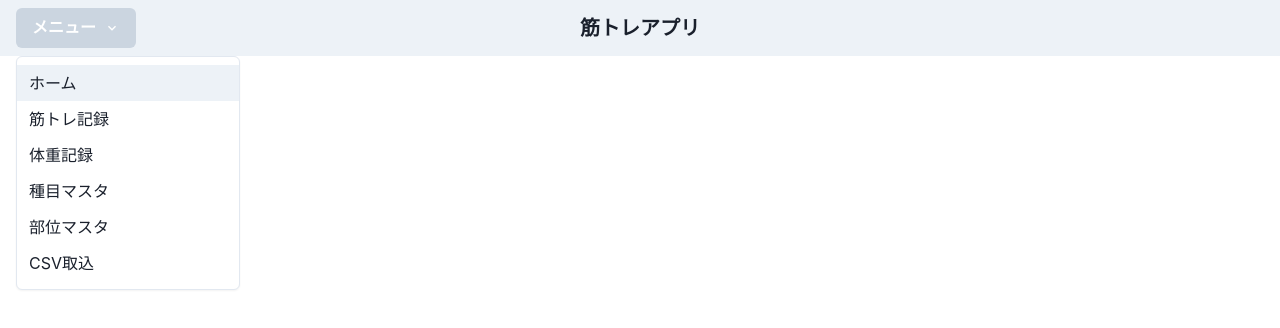
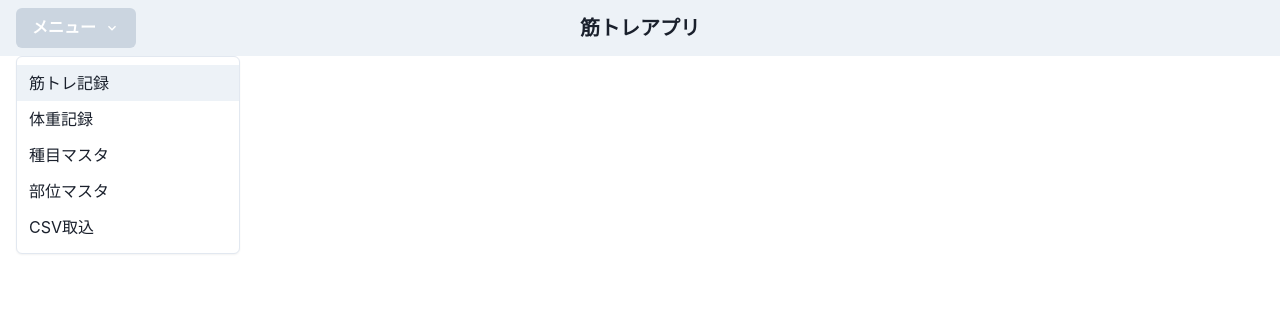
Before and after one commit to kamorin-19/muscle-frontend, a Next.js app in the folder muscle-frontend/: page / in a window 1280 px wide. Both pictures are taken after a click on the button "メニュー". Shown: the top 328 px of the page. Built offline with nearby package versions, Linux system fonts and the light colour scheme.

Commit message:
feat:ページを整理

```diff
--- a/muscle-frontend/src/app/components/Menu.tsx
+++ b/muscle-frontend/src/app/components/Menu.tsx
@@ -9,12 +9,11 @@ export const CustomMenu = () => {
         メニュー
       </MenuButton>
       <MenuList>
-        <MenuItem as={Link} href="/home">ホーム</MenuItem>
-        <MenuItem as={Link} href="/workout-record">筋トレ記録</MenuItem>
-        <MenuItem as={Link} href="/weight-record">体重記録</MenuItem>
-        <MenuItem as={Link} href="/exercise-master">種目マスタ</MenuItem>
-        <MenuItem as={Link} href="/body-part-master">部位マスタ</MenuItem>
-        <MenuItem as={Link} href="/import-csv">CSV取込</MenuItem>
+        <MenuItem as={Link} href="/templates/workout-record">筋トレ記録</MenuItem>
+        <MenuItem as={Link} href="/templates/weight-record">体重記録</MenuItem>
+        <MenuItem as={Link} href="/templates/exercise-master">種目マスタ</MenuItem>
+        <MenuItem as={Link} href="/templates/body-part-master">部位マスタ</MenuItem>
+        <MenuItem as={Link} href="/templates/import-csv">CSV取込</MenuItem>
       </MenuList>
     </Menu>
   );
--- a/muscle-frontend/src/app/page.tsx
+++ b/muscle-frontend/src/app/page.tsx
@@ -6,7 +6,6 @@ export default function Home() {
   return (
     <ChakraProvider>
       <Box mt={4} p={4}>
-        <p>メインページのコンテンツ</p>
       </Box>
     </ChakraProvider>
   );
```
Also changed, not shown: muscle-frontend/src/app/home/Page.tsx (deleted, +0 -11 lines), muscle-frontend/src/app/templates/body-part-master/page.tsx (renamed from muscle-frontend/src/app/body-part-master/page.tsx), muscle-frontend/src/app/templates/exercise-master/page.tsx (renamed from muscle-frontend/src/app/exercise-master/page.tsx), muscle-frontend/src/app/templates/import-csv/page.tsx (renamed from muscle-frontend/src/app/import-csv/page.tsx), muscle-frontend/src/app/templates/weight-record/page.tsx (renamed from muscle-frontend/src/app/weight-record/page.tsx), muscle-frontend/src/app/templates/workout-record/page.tsx (renamed from muscle-frontend/src/app/workout-record/page.tsx).
